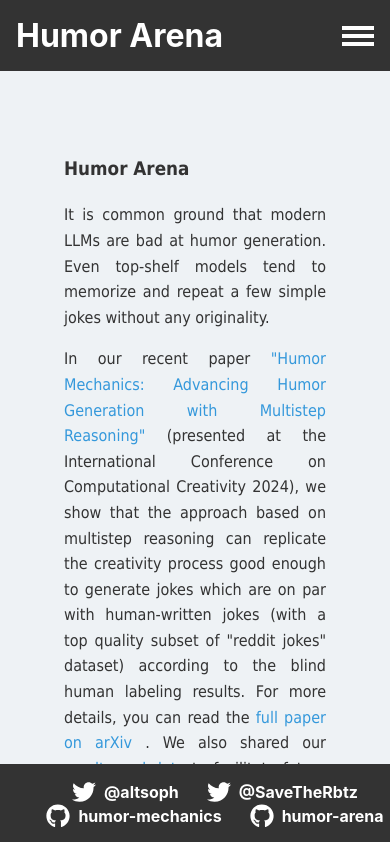
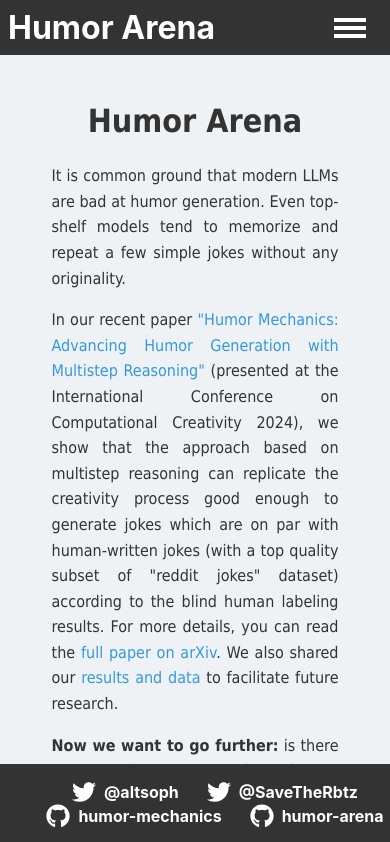
Before and after one commit to SaveTheRbtz/humor, a React (Create React App) app in the folder web/: page / in a window 390 px wide. Shown: the top 842 px of the page. Built offline with nearby package versions, Linux system fonts and the light colour scheme; no server answers.

Commit message:
web: improve mobile UI

```diff
--- a/web/src/About.css
+++ b/web/src/About.css
@@ -1,7 +1,6 @@
 .about-container {
     max-width: 90%;
     margin: 0 auto;
-    padding: 2rem;
     font-family: Tahoma, Geneva, Verdana, sans-serif;
     line-height: 1.6;
     color: #333;
--- a/web/src/About.tsx
+++ b/web/src/About.tsx
@@ -4,22 +4,20 @@ function About() {
   return (
     <div className="about-container">
       <p>
-        <h3>Humor Arena</h3>
+        <h1>Humor Arena</h1>
         <p>It is common ground that modern LLMs are bad at humor generation. Even top-shelf models tend to memorize and repeat a few simple jokes without any originality.</p>
         <p>In our recent paper {' '}
         <a href="https://computationalcreativity.net/iccc24/papers/ICCC24_paper_128.pdf" target="_blank" rel="noopener noreferrer">
           "Humor Mechanics: Advancing Humor Generation with Multistep Reasoning"
         </a>{' '} (presented at the International Conference on Computational Creativity 2024), we show that the approach based on multistep reasoning can replicate the creativity process good enough to generate jokes which are on par with human-written jokes (with a top quality subset of "reddit jokes" dataset) according to the blind human labeling results.
           For more details, you can read the {' '}
-          <a href="https://arxiv.org/abs/2405.07280" target="_blank" rel="noopener noreferrer">full paper on arXiv</a>
-          {' '}.
+          <a href="https://arxiv.org/abs/2405.07280" target="_blank" rel="noopener noreferrer">full paper on arXiv</a>.
           We also shared our {' '}
           <a href="https://github.com/altsoph/humor-mechanics" target="_blank" rel="noopener noreferrer">results and data</a>
           {' '} to facilitate future research.</p>
       </p>
       <p><strong>Now we want to go further:</strong> is there a way to improve reasoning schema? are some models more potent in terms of humor generation than others? To investigate it, we made this Humor Arena to ask people to {' '}
-          <a href="/arena" target="_blank" rel="noopener noreferrer">help us with blind side-by-side labeling</a>
-          {' '}.
+          <a href="/arena" target="_blank" rel="noopener noreferrer">help us with blind side-by-side labeling</a>.
       </p>
       <p>
         Since our goal is to automate machine understanding of humor, here we demonstrate fully automatic sorting of 2000+ automatically generated jokes, <a href="/top-jokes">publishing the top 50 according to machine scores</a>.
--- a/web/src/Header.css
+++ b/web/src/Header.css
@@ -2,10 +2,13 @@
     display: flex;
     justify-content: space-between;
     align-items: center;
-    padding: 1rem;
+    padding: 0.5rem;
     background-color: #333;
     color: #fff;
-    position: relative;
+    position: fixed;
+    top: 0;
+    left: 0;
+    width: 100%;
     z-index: 1000;
 }
 
@@ -48,10 +51,12 @@
     display: flex;
     gap: 1rem;
     margin: 0;
+    margin-right: 0.5rem;
 }
 
 .menu li {
     margin: 0;
+    margin-right: 0.5rem;
 }
 
 .menu a {
@@ -66,6 +71,7 @@
 
 @media (max-width: 768px) {
     .burger {
+        margin-right: 2rem;
         display: flex;
     }
 
--- a/web/src/index.css
+++ b/web/src/index.css
@@ -24,7 +24,7 @@ ul {
 }
 
 main {
+  padding-top: 4rem;
   max-width: 90%;
   margin: 0 auto;
-  padding: 2rem;
 }
```
